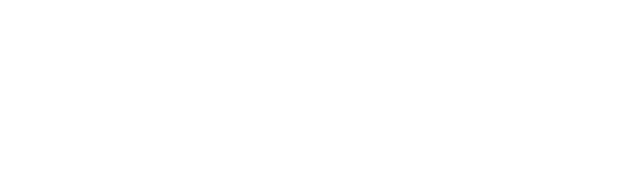
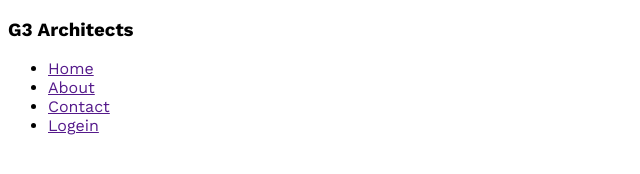
Before and after one commit to Boniaminshawon/g3-architect-website, a plain HTML site: page index.html in a window 1280 px wide. Shown: the whole page, without its empty margins (0-640 px from the left). Drawn offline with nearby package versions, Linux system fonts and the light colour scheme.

Commit message:
apply font family : work sans

```diff
--- a/index.html
+++ b/index.html
@@ -7,6 +7,24 @@
     <link rel="stylesheet" href="styles/style.css">
 </head>
 <body>
+    <header>
+        <nav>
+            <h3>G3 Architects</h3>
+            <ul>
+                <li><a href="">Home</a></li>
+                <li><a href="">About</a></li>
+                <li><a href="">Contact</a></li>
+                <li><a href="">Logein</a></li>
+            </ul>
+        </nav>
+
+    </header>
+    <main>
+
+    </main>
+    <footer>
+
+    </footer>
 
 </body>
 </html>
--- a/styles/style.css
+++ b/styles/style.css
@@ -0,0 +1,7 @@
+/* work sans fonts from google fonts */
+@import url('https://fonts.googleapis.com/css2?family=Open+Sans:wght@400;500;600;700;800&family=Work+Sans:wght@400;500;600;700;800&display=swap');
+
+* {
+    /* font-family: 'Open Sans', sans-serif; */
+    font-family: 'Work Sans', sans-serif;
+}
```
